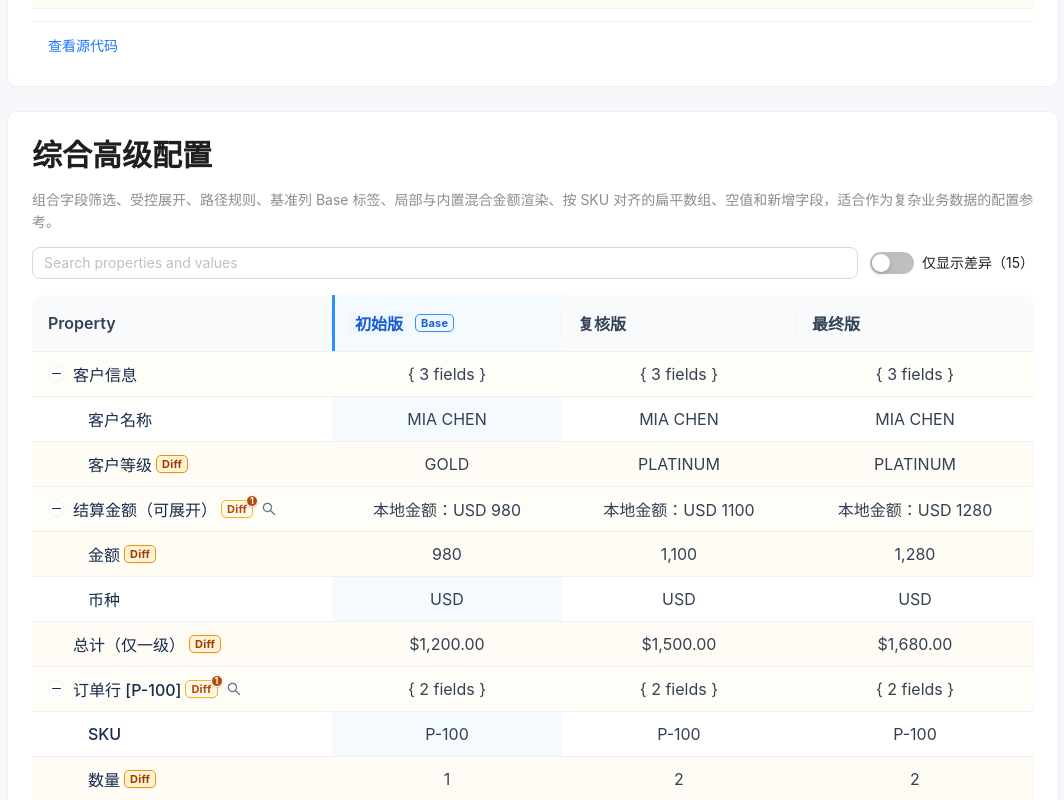
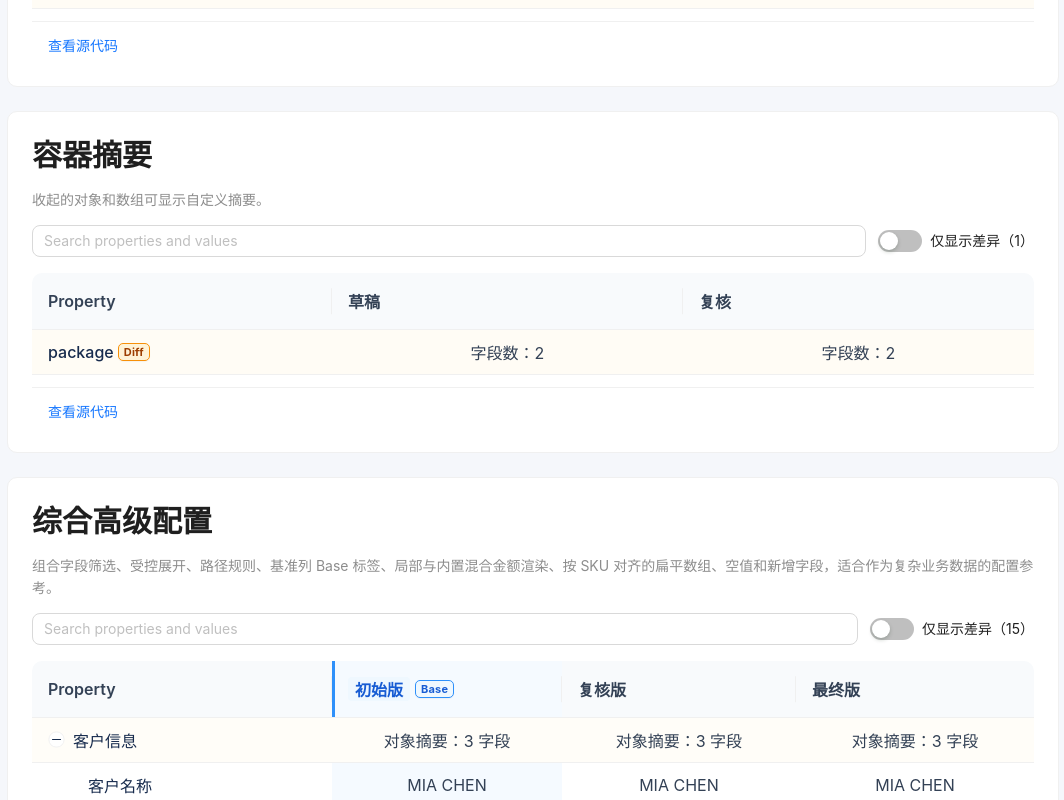
Before and after one commit to xilovesyu/comparison-table, a React (Vite) app in the folder apps/demo/: page / in a window 1280 px wide. Shown: the part 6280-7080 px from the top of the page, without its empty margins (107-1171 px from the left). Built offline with nearby package versions, Linux system fonts and the light colour scheme.

Commit message:
feat: add display-only container summaries

```diff
--- a/apps/demo/src/App.tsx
+++ b/apps/demo/src/App.tsx
@@ -3,6 +3,7 @@ import {
   AdvancedExample,
   BaselineExample,
   BasicExample,
+  ContainerSummaryExample,
   ControlledExample,
   DiffExample,
   FlattenedExample,
@@ -32,6 +33,7 @@ export function App() {
           <BaselineExample />
           <PresentationControlsExample />
           <KeyedArrayExample />
+          <ContainerSummaryExample />
           <AdvancedExample />
         </Space>
       </main>
--- a/apps/demo/src/examples/AdvancedExample.tsx
+++ b/apps/demo/src/examples/AdvancedExample.tsx
@@ -180,6 +180,11 @@ export function AdvancedExample() {
           { path: 'billing.money', renderer: 'localMoney' },
           { path: 'billing.summaryMoney', renderer: 'money', expand: false },
         ]}
+        containerSummary={(value) =>
+          typeof value === 'object' && value !== null
+            ? `对象摘要：${Object.keys(value).length} 字段`
+            : undefined
+        }
         comparison={{
           baseVersionId: 'baseline',
           showBaselineBadge: true,
--- /dev/null
+++ b/apps/demo/src/examples/ContainerSummaryExample.tsx
@@ -0,0 +1,24 @@
+import source from './ContainerSummaryExample.tsx?raw';
+import { RecursiveComparisonTable, type ComparisonVersion } from '@jxi/comparison-table';
+import { ExampleCard } from './ExampleCard';
+
+const summaryVersions = [
+  { id: 'draft', label: '草稿', data: { package: { items: 2, weight: 3.4 } } },
+  { id: 'review', label: '复核', data: { package: { items: 3, weight: 4.1 } } },
+] satisfies ComparisonVersion[];
+
+export function ContainerSummaryExample() {
+  return (
+    <ExampleCard title="容器摘要" description="收起的对象和数组可显示自定义摘要。" code={source}>
+      <RecursiveComparisonTable
+        versions={summaryVersions}
+        rules={[{ path: 'package', expand: false }]}
+        containerSummary={(value) =>
+          typeof value === 'object' && value !== null
+            ? `字段数：${Object.keys(value).length}`
+            : undefined
+        }
+      />
+    </ExampleCard>
+  );
+}
--- a/apps/demo/src/examples/index.ts
+++ b/apps/demo/src/examples/index.ts
@@ -2,6 +2,7 @@ export { AdvancedExample } from './AdvancedExample';
 export { BaselineExample } from './BaselineExample';
 export { BasicExample } from './BasicExample';
 export { ControlledExample } from './ControlledExample';
+export { ContainerSummaryExample } from './ContainerSummaryExample';
 export { DiffExample } from './DiffExample';
 export { FlattenedExample } from './FlattenedExample';
 export { KeyedArrayExample } from './KeyedArrayExample';
--- a/packages/comparison-table/src/components/RecursiveComparisonTable.tsx
+++ b/packages/comparison-table/src/components/RecursiveComparisonTable.tsx
@@ -123,7 +123,8 @@ export function RecursiveComparisonTable({
         className: isBaseline
           ? (config.comparison?.baselineCellClassName ?? 'comparison-baseline-cell')
           : undefined,
-        render: (_: unknown, row: ComparisonRow) => renderValue(row, version, registry),
+        render: (_: unknown, row: ComparisonRow) =>
+          renderValue(row, version, registry, renderers, config.containerSummary),
       };
     }),
   ];
@@ -267,7 +268,13 @@ function DifferenceIndicator({
     </span>
   );
 }
-function renderValue(row: ComparisonRow, version: ComparisonVersion, registry: RendererRegistry) {
+function renderValue(
+  row: ComparisonRow,
+  version: ComparisonVersion,
+  registry: RendererRegistry,
+  overrides: RendererOverrides | undefined,
+  tableSummary: BuildComparisonConfig['containerSummary'],
+) {
   const value = row.values[version.id];
   const context = {
     key: row.property.key,
@@ -279,13 +286,30 @@ function renderValue(row: ComparisonRow, version: ComparisonVersion, registry: R
     version,
     property: row.property,
   };
-  return (
-    row.property.renderValue?.(value, context) ??
-    (registry.get(row.property.renderer ?? row.property.type) ?? registry.get('text'))?.(
-      value,
-      context,
-    )
-  );
+  const explicit = row.property.renderValue?.(value, context);
+  if (explicit !== undefined) return explicit;
+  if (row.property.renderer || hasRendererOverride(overrides, String(row.property.type))) {
+    const renderer = registry.get(row.property.renderer ?? String(row.property.type));
+    if (renderer) return renderer(value, context);
+  }
+  if (isSummaryContainer(value)) {
+    const summary = row.property.containerSummary ?? tableSummary;
+    const rendered = summary?.(value, context);
+    if (rendered !== undefined) return rendered;
+  }
+  return (registry.get(row.property.type) ?? registry.get('text'))?.(value, context);
+}
+function hasRendererOverride(overrides: RendererOverrides | undefined, name: string): boolean {
+  if (!overrides) return false;
+  return overrides instanceof RendererRegistry
+    ? Array.from(overrides.entries()).some(([key]) => key === name)
+    : Object.prototype.hasOwnProperty.call(overrides, name);
+}
+function isSummaryContainer(value: unknown): value is Record<string, unknown> | unknown[] {
+  if (Array.isArray(value)) return true;
+  if (value === null || typeof value !== 'object') return false;
+  const prototype = Object.getPrototypeOf(value);
+  return prototype === Object.prototype || prototype === null;
 }
 function collectKeys(rows: readonly ComparisonRow[]): React.Key[] {
   return rows.flatMap((row) => [row.id, ...collectKeys(row.children ?? [])]);
--- a/packages/comparison-table/src/core/comparison.ts
+++ b/packages/comparison-table/src/core/comparison.ts
@@ -320,6 +320,7 @@ function row(
     level: def?.level ?? path.length - 1,
     type: def?.type ?? context.type,
     renderer: displayRule?.renderer ?? def?.renderer,
+    containerSummary: def?.containerSummary ?? displayRule?.containerSummary,
   };
   return {
     id: pathId(path),
```
Also changed, not shown: packages/comparison-table/src/core/types.ts (+8 -0 lines), packages/comparison-table/README.md, 3 other files (tests, documents, lock files or other folders).
